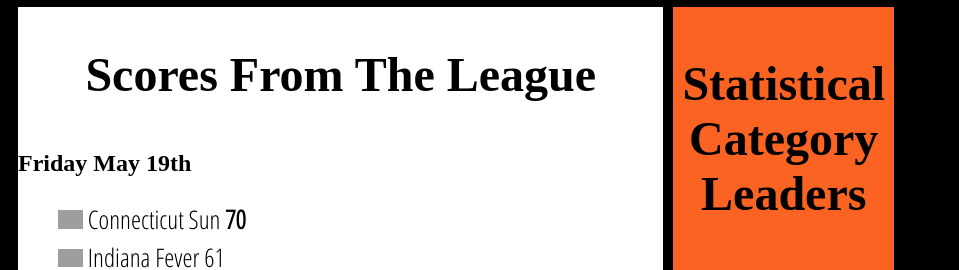
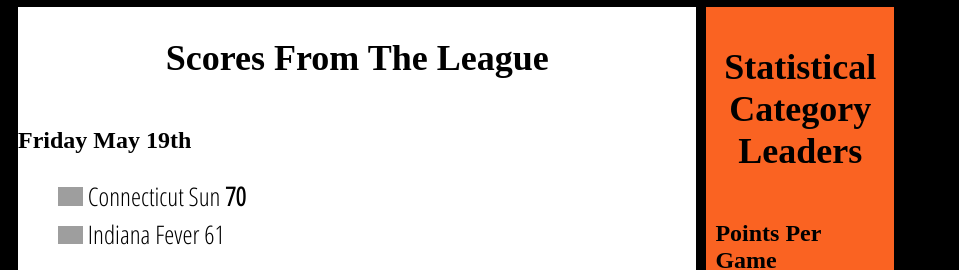
Before and after one commit to taylorsas/taylorsas.github.io, a plain HTML site: page aroundtheleague.html in a window 1280 px wide. Shown: the part 178-448 px from the top of the page, without its empty margins (0-959 px from the left). Drawn offline with Linux system fonts and the light colour scheme; grey boxes are pictures that could not be loaded; a web font is replaced by a local one.

Commit message:
change size of heading 2

```diff
--- a/Styles/style.css
+++ b/Styles/style.css
@@ -203,7 +203,7 @@ h2 {
   font-size: 5rem;
   text-align: center;
   display: block;
-  font-size: 3em;
+  font-size: 2.25em;
   margin-block-start: 0.83em;
   margin-block-end: 0.83em;
   margin-inline-start: 0px;
```
